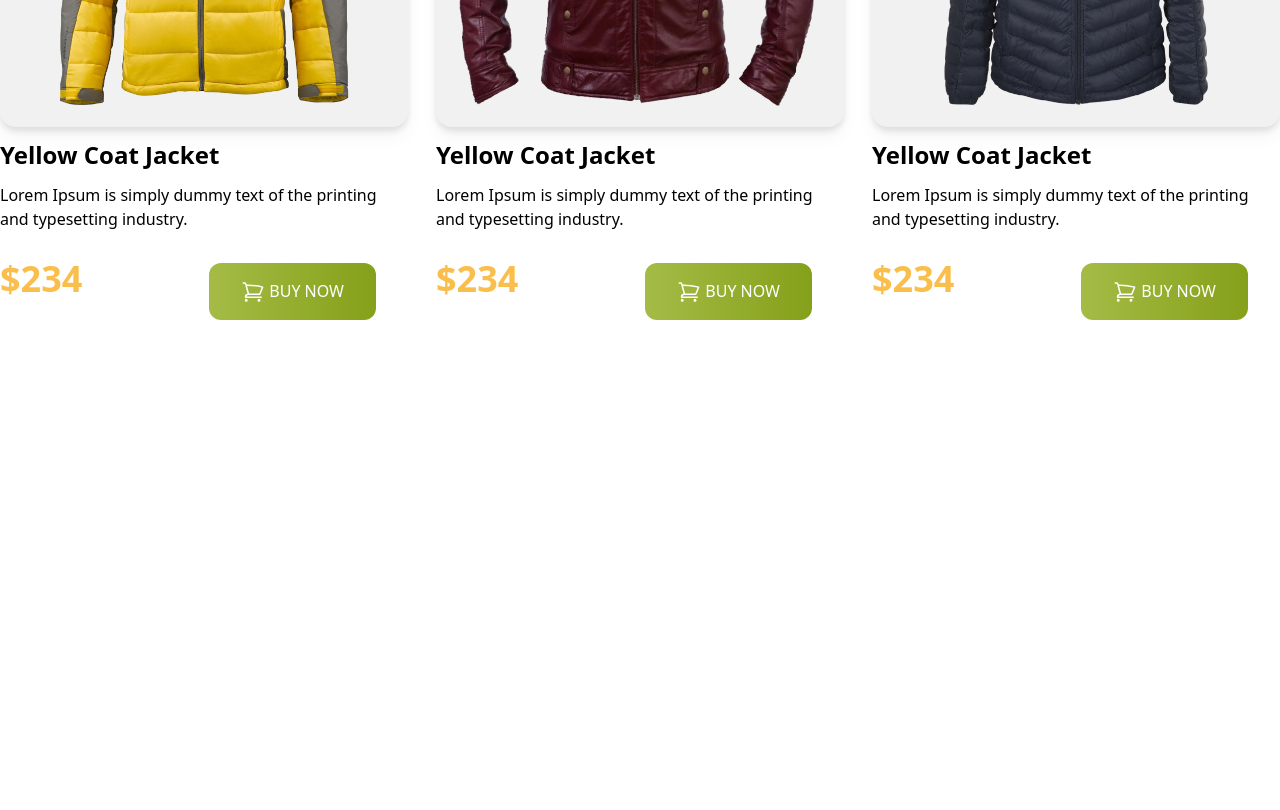
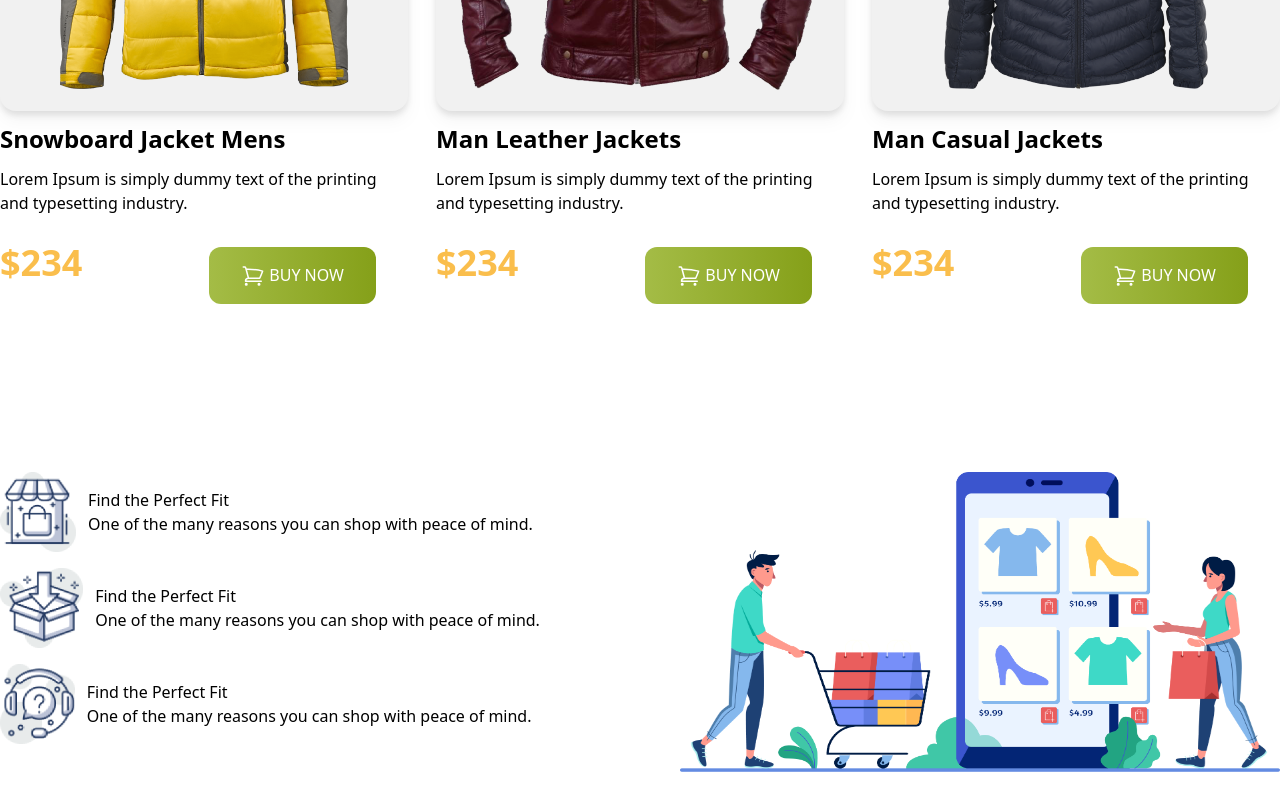
Before and after one commit to adnan-prince-rahman/penguin-fashion-tailwindProject, a plain HTML site: page index.html in a window 1280 px wide. Shown: the part 1880-2690 px from the top of the page. Before the commit the page ends 2288 px from the top, so only its background shows below. Drawn offline with nearby package versions, Linux system fonts and the light colour scheme.

Commit message:
last section done

```diff
--- a/index.html
+++ b/index.html
@@ -62,7 +62,7 @@
     </header>
     <main class="max-w-7xl mx-auto">
         <!-- ==================  Jacket  ====================== -->
-        <section class="py-12">
+        <section class="py-10">
             <h3 class="text-5xl mb-4">Women Jacket</h3>
             <!-- ==================  Jacket container  ====================== -->
             <div class="grid grid-cols-3 gap-7">
@@ -92,7 +92,7 @@
                     <div class="bg-[#F1F1F1] p-5 rounded-2xl drop-shadow-lg">
                         <img class="" src="./penguin-fashion-resources/images/jacket-2.png" alt="">
                     </div>
-                    <h3 class="text-2xl font-bold">Yellow Coat Jacket </h3>
+                    <h3 class="text-2xl font-bold">Ladies Jacket </h3>
                     <p>Lorem Ipsum is simply dummy text of the
                         printing and typesetting industry.</p>
                     <div class="flex justify-between">
@@ -114,7 +114,7 @@
                     <div class="bg-[#F1F1F1] p-5 rounded-2xl drop-shadow-lg">
                         <img class="" src="./penguin-fashion-resources/images/jacket-3.png" alt="">
                     </div>
-                    <h3 class="text-2xl font-bold">Yellow Coat Jacket </h3>
+                    <h3 class="text-2xl font-bold">Woman Leather Jacket  </h3>
                     <p>Lorem Ipsum is simply dummy text of the
                         printing and typesetting industry.</p>
                     <div class="flex justify-between">
@@ -142,7 +142,7 @@
                     <div class="bg-[#F1F1F1] p-5 rounded-2xl drop-shadow-lg">
                         <img class="" src="./penguin-fashion-resources/images/jacket-4.png" alt="">
                     </div>
-                    <h3 class="text-2xl font-bold">Yellow Coat Jacket </h3>
+                    <h3 class="text-2xl font-bold">Snowboard Jacket Mens </h3>
                     <p>Lorem Ipsum is simply dummy text of the
                         printing and typesetting industry.</p>
                     <div class="flex justify-between">
@@ -164,7 +164,7 @@
                     <div class="bg-[#F1F1F1] p-5 rounded-2xl drop-shadow-lg">
                         <img class="" src="./penguin-fashion-resources/images/jacket-5.png" alt="">
                     </div>
-                    <h3 class="text-2xl font-bold">Yellow Coat Jacket </h3>
+                    <h3 class="text-2xl font-bold">Man Leather Jackets </h3>
                     <p>Lorem Ipsum is simply dummy text of the
                         printing and typesetting industry.</p>
                     <div class="flex justify-between">
@@ -186,7 +186,7 @@
                     <div class="bg-[#F1F1F1] p-5 rounded-2xl drop-shadow-lg">
                         <img class="" src="./penguin-fashion-resources/images/jacket-6.png" alt="">
                     </div>
-                    <h3 class="text-2xl font-bold">Yellow Coat Jacket </h3>
+                    <h3 class="text-2xl font-bold">Man Casual Jackets </h3>
                     <p>Lorem Ipsum is simply dummy text of the
                         printing and typesetting industry.</p>
                     <div class="flex justify-between">
@@ -207,7 +207,45 @@
         </section>
 
         <!-- ==================  last section  ====================== -->
+        <section class="flex justify-between mb-20 mt-20">
+            <div>
+                <div class="flex items-center gap-3 mb-4">
+                    <div>
+                        <img class="h-20" src="./penguin-fashion-resources/icons/house.png" alt="">
+                    </div>
+                    <div>
+                        <h3>Find the Perfect Fit</h3>
+                        <p>One of the many reasons you can shop
+                            with peace of mind.</p>
+                    </div>
+                </div>
+                <div class="flex items-center gap-3 mb-4">
+                    <div>
+                        <img class="h-20" src="./penguin-fashion-resources/icons/box.png" alt="">
+                    </div>
+                    <div>
+                        <h3>Find the Perfect Fit</h3>
+                        <p>One of the many reasons you can shop
+                            with peace of mind.</p>
+                    </div>
+                </div>
+                <div class="flex items-center gap-3">
+                    <div>
+                        <img class="h-20" src="./penguin-fashion-resources/icons/question.png" alt="">
+                    </div>
+                    <div>
+                        <h3>Find the Perfect Fit</h3>
+                        <p>One of the many reasons you can shop
+                            with peace of mind.</p>
+                    </div>
+                </div>
 
+            </div>
+
+            <div>
+                <img class="h-[300px] w-[600px]" src="./penguin-fashion-resources/images/shopping.png" alt="">
+            </div>
+        </section>
     </main>
 </body>
 
```
